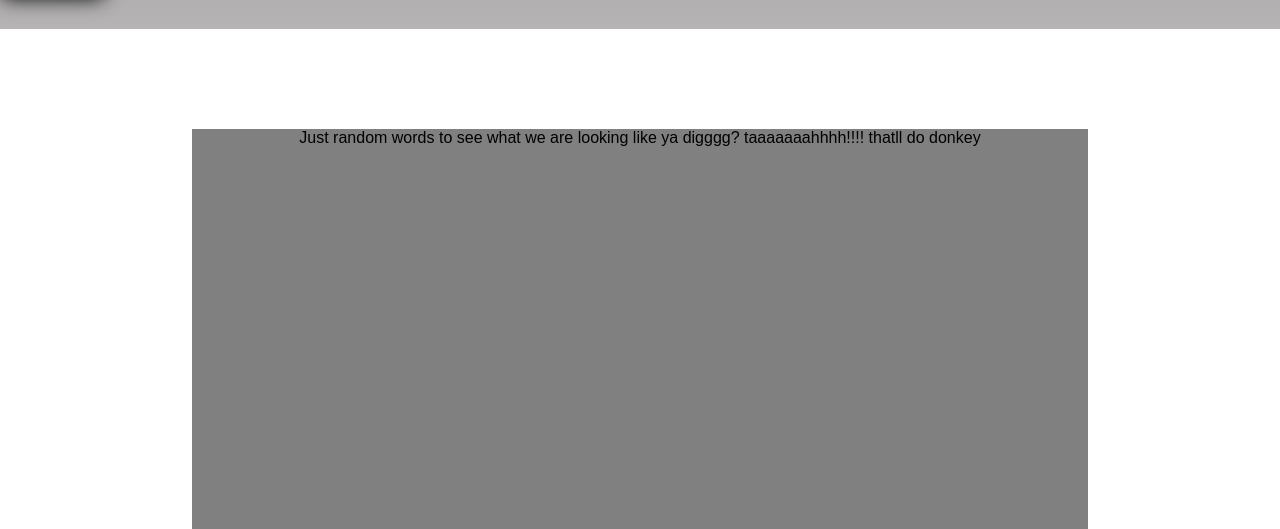
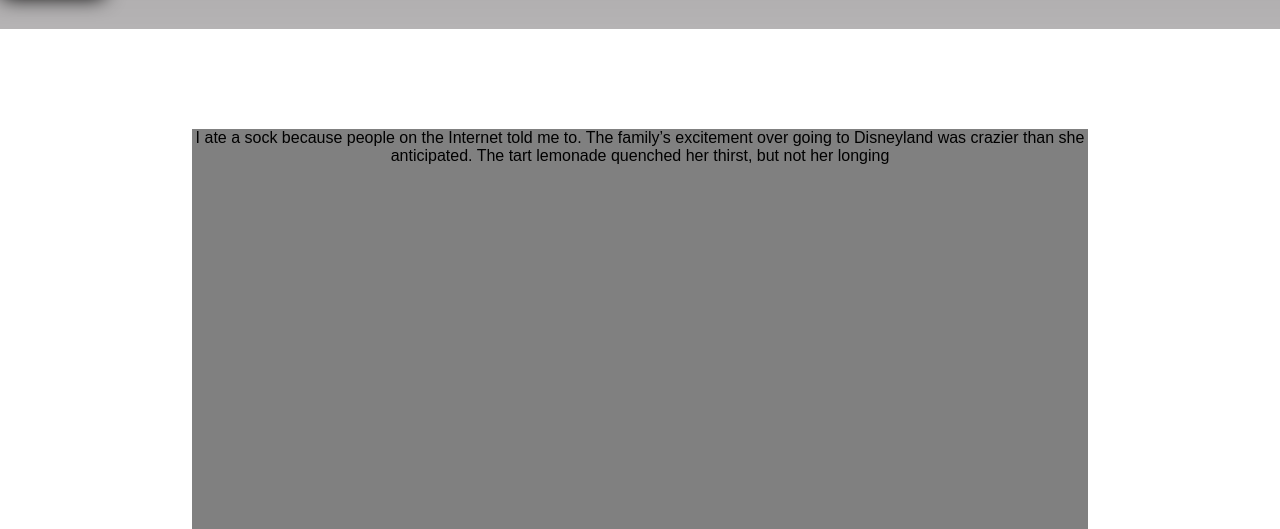
Before and after one commit to izayahhudnut/PersonalSite, a plain HTML site: page LA&M.html in a window 1280 px wide. Shown: the part 271-800 px from the top of the page. Drawn offline with Linux system fonts and the light colour scheme; a web font is replaced by a local one.

Commit message:
Update LA&M.html

```diff
--- a/LA&M.html
+++ b/LA&M.html
@@ -26,7 +26,7 @@
     </div>
 
     <div class="Intro">
-  <p>Just random words to see what we are looking like ya digggg? taaaaaaahhhh!!!! thatll do donkey</p>
+  <p>I ate a sock because people on the Internet told me to. The family’s excitement over going to Disneyland was crazier than she anticipated. The tart lemonade quenched her thirst, but not her longing </p>
 
     </div>
     <div class="Cars">
```
